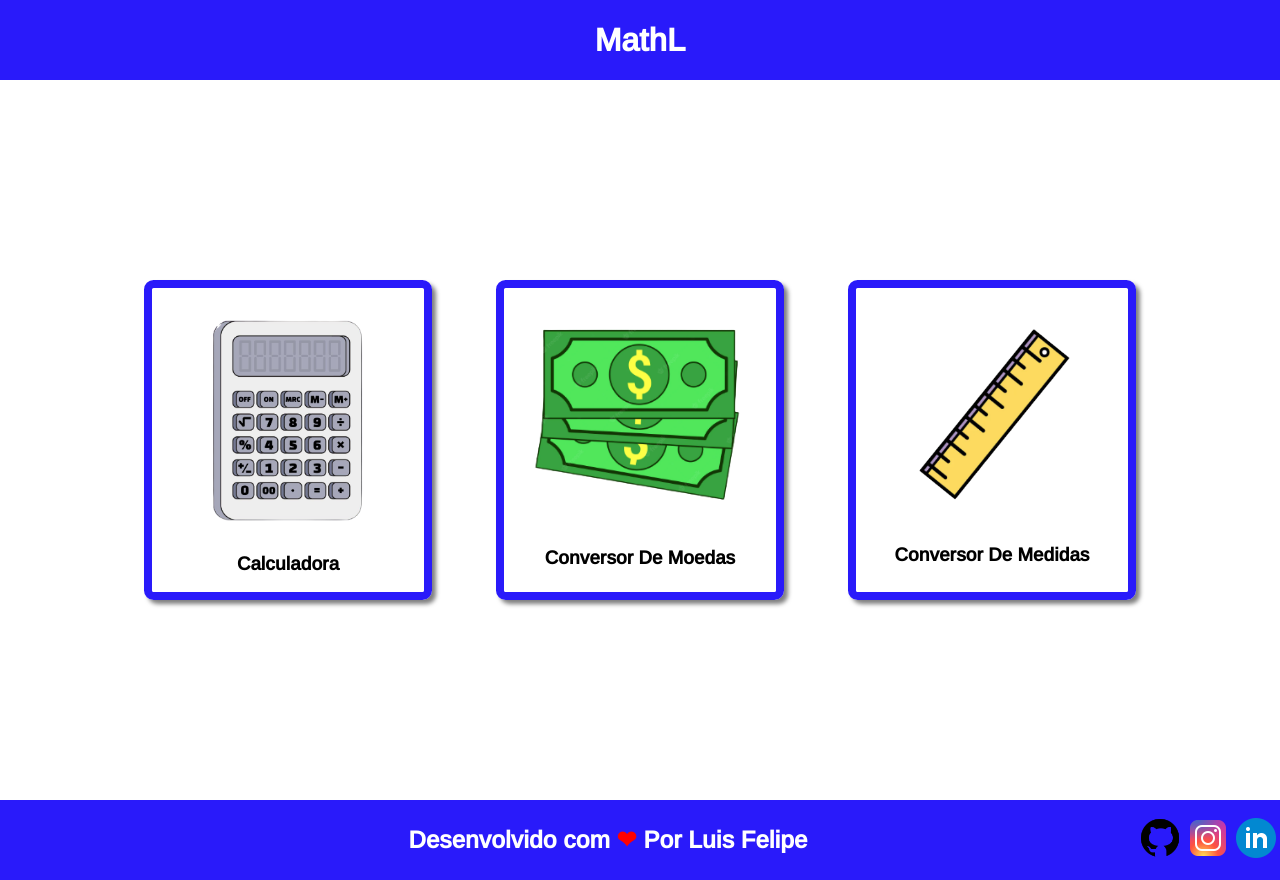
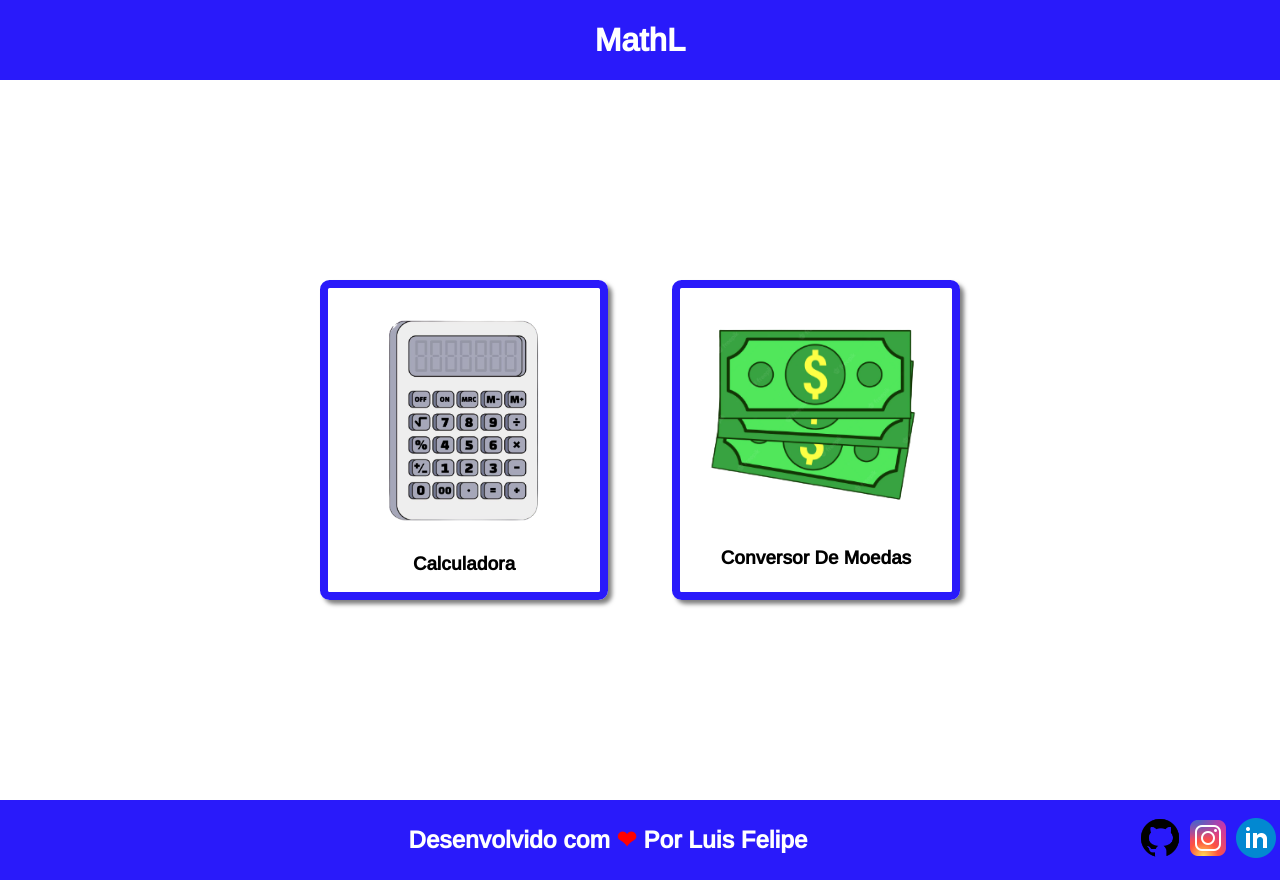
Before and after one commit to LuisFelipe777/MathL, a React (Vite) app: page / in a window 1280 px wide. Built offline with nearby package versions, Linux system fonts and the light colour scheme.

Commit message:
removendo conversor de medidas

```diff
--- a/src/App.jsx
+++ b/src/App.jsx
@@ -2,7 +2,6 @@ import { Route, Routes } from "react-router-dom";
 import Footer from "./components/Footer";
 import Header from "./components/Header";
 import Calculadora from "./pages/Calculadora";
-import ConversorDeMedidas from "./pages/ConversorDeMedidas";
 import ConversorDeMoedas from "./pages/ConversorDeMoedas";
 import Home from "./pages/Home";
 import NotFound from "./pages/NotFound";
@@ -16,7 +15,6 @@ function App() {
         <Route path="/" element={<Home />} />
         <Route path="/calculadora" element={<Calculadora />} />
         <Route path="/conversor-de-moedas" element={<ConversorDeMoedas />} />
-        <Route path="/conversor-de-medidas" element={<ConversorDeMedidas />} />
         <Route path="*" element={<NotFound />} />
       </Routes>
       <Footer />
--- a/src/components/ConversorMedidasLink/index.jsx
+++ /dev/null
@@ -1,11 +0,0 @@
-import "./styles.css";
-import regua from "../../assets/imgs/regua.png";
-
-export default function ConversorMedidas() {
-    return (
-        <div className="conversor-medida">
-            <img src={regua}></img>
-            <h3>Conversor De Medidas</h3>
-        </div>
-    );
-}
--- a/src/components/ConversorMedidasLink/styles.css
+++ /dev/null
@@ -1,61 +0,0 @@
-* {
-    box-sizing: border-box;
-}
-
-@keyframes card {
-    from {
-        transform: translateY(-5rem);
-    }
-
-    to {
-        transform: rotateY(0);
-    }
-}
-
-:root {
-    --color-blue: #291AFA;
-    --color-white: #fff;
-    --color-black: #000;
-}
-
-.conversor-medida {
-    display: flex;
-    flex-direction: column;
-    align-items: center;
-    width: 18rem;
-    height: 20rem;
-    border: 0.5rem solid var(--color-blue);
-    border-radius: 0.6rem;
-    padding: 2rem;
-    box-shadow: 4px 4px 4px 0 rgba(0, 0, 0, 0.5);
-    animation: card 1.5s;
-    transition: all 300ms ease-in-out;
-    cursor: pointer;
-}
-
-.conversor-medida:hover {
-    transform: scale(1.05, 1.05);
-}
-
-.conversor-medida img {
-    width: 12rem;
-}
-
-.conversor-medida h3 {
-    margin-top: 2rem;
-}
-
-@media (max-width:325px) {
-    .conversor-medida {
-        width: 100%;
-    }
-
-    .conversor-medida img {
-        width: 100%;
-        height: 100%;
-    }
-
-    .conversor-medida h3 {
-        margin-top: 0.3rem;
-    }
-}
--- a/src/pages/ConversorDeMedidas/index.jsx
+++ /dev/null
@@ -1,9 +0,0 @@
-import "./styles.css";
-
-export default function ConversorDeMedidas() {
-    return (
-        <div>
-            conversor de medidas
-        </div >
-    )
-}
--- a/src/pages/ConversorDeMoedas/index.jsx
+++ b/src/pages/ConversorDeMoedas/index.jsx
@@ -1,5 +1,5 @@
 import "./styles.css";
-import imgSeta from "../../assets/imgs/icons8-flecha-80.png"
+import imgSeta from "../../assets/imgs/icons8-flecha-80.png";
 import { useEffect, useState } from "react";
 import axios from "axios";
 
@@ -35,7 +35,7 @@ export default function ConversorDeMoedas() {
                     setConvertedCoin((objData[0].ask * valueInput).toFixed(2));
                     console.log(convertedCoin);
                 }).catch(error => {
-                    console.log(error)
+                    console.log(error);
                 });
         }
         convertCoins();
--- a/src/pages/Home/index.jsx
+++ b/src/pages/Home/index.jsx
@@ -1,7 +1,6 @@
 import "./styles.css";
 
 import CalculadoraLink from "../../components/calculadoraLink";
-import ConversorMedidasLink from "../../components/ConversorMedidasLink";
 import ConversorMoedaLink from "../../components/ConversorMoedaLink";
 import { Link } from "react-router-dom";
 
@@ -14,10 +13,6 @@ export default function Home() {
             <Link to="/conversor-de-moedas">
                 <ConversorMoedaLink />
             </Link>
-            <Link to="/conversor-de-medidas">
-                <ConversorMedidasLink />
-            </Link>
-
         </div >
     )
 }
```
Also changed, not shown: src/pages/ConversorDeMedidas/styles.css (deleted).
